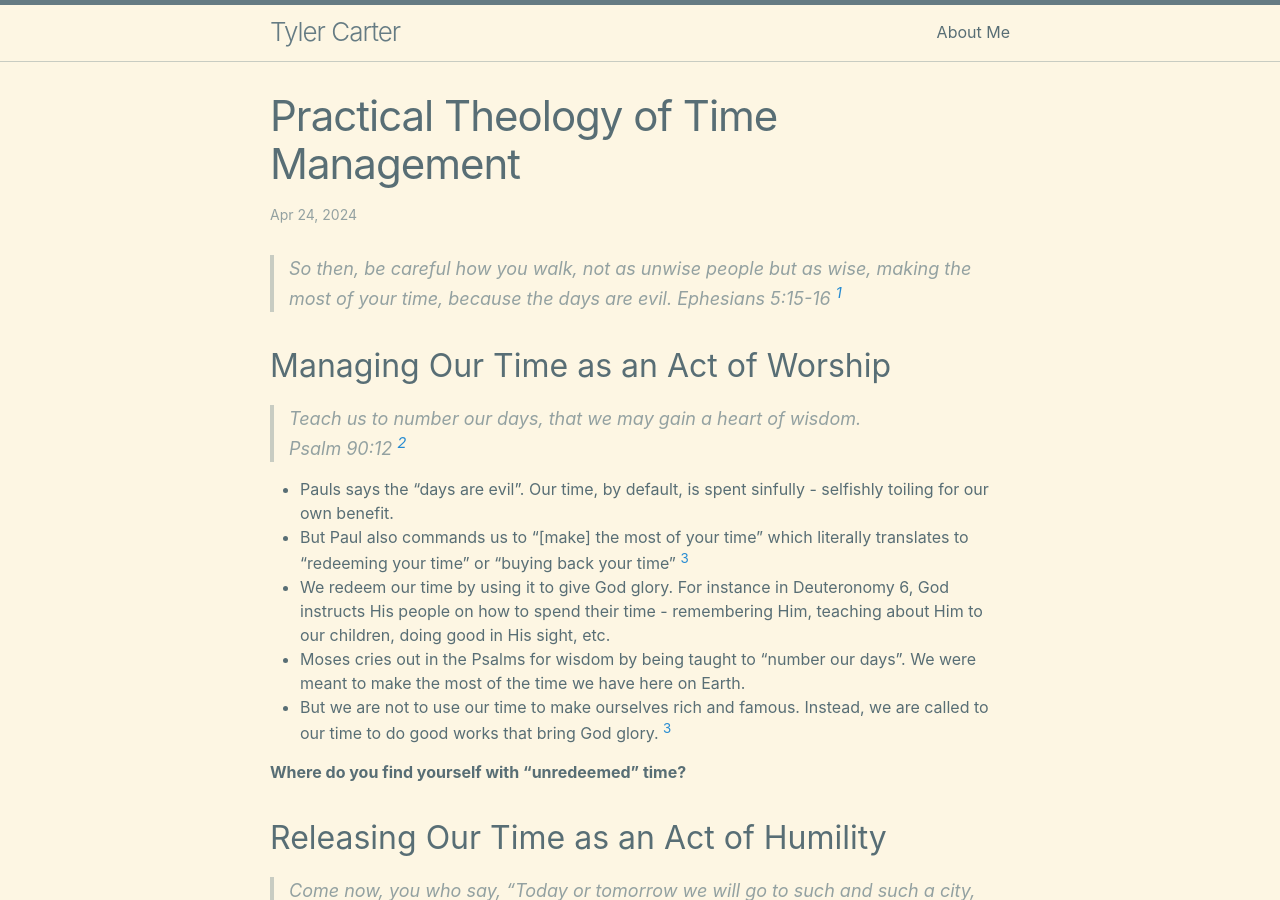
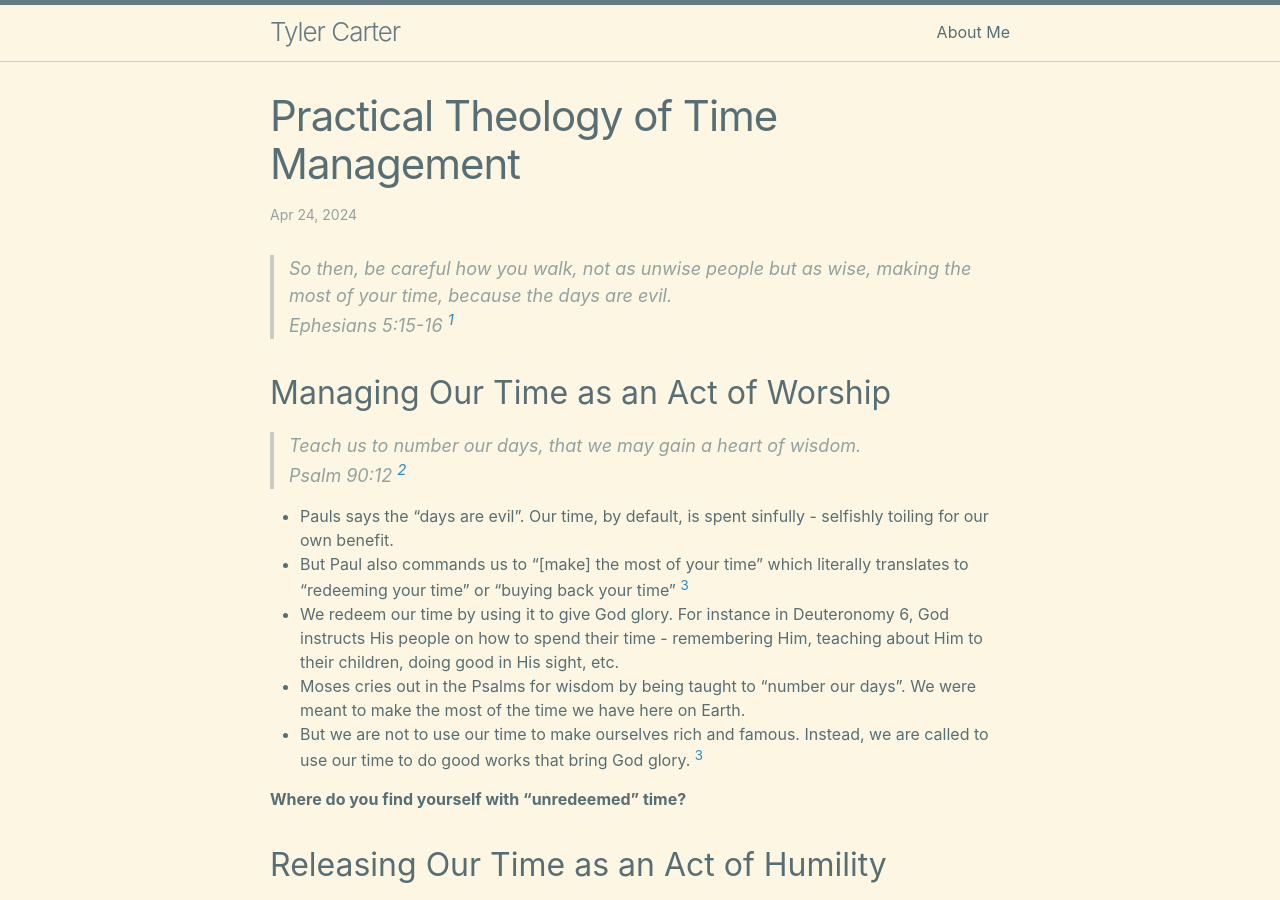
Before and after one commit to tylerhcarter/tylerhcarter.github.io, a Jekyll site: the page built from _posts/2024-04-24-time-theology.md, in a window 1280 px wide and 900 px high. Built offline with Jekyll 4.4.1, drawn with Linux system fonts in a browser that asks for light colours.

Commit message:
Fix typos

```diff
--- a/_posts/2024-04-24-time-theology.md
+++ b/_posts/2024-04-24-time-theology.md
@@ -14,9 +14,9 @@
 
 * Pauls says the "days are evil". Our time, by default, is spent sinfully - selfishly toiling for our own benefit.
 * But Paul also commands us to "\[make\] the most of your time" which literally translates to "redeeming your time" or "buying back your time" [^3]
-* We redeem our time by using it to give God glory. For instance in Deuteronomy 6, God instructs His people on how to spend their time - remembering Him, teaching about Him to our children, doing good in His sight, etc.
+* We redeem our time by using it to give God glory. For instance in Deuteronomy 6, God instructs His people on how to spend their time - remembering Him, teaching about Him to their children, doing good in His sight, etc.
 * Moses cries out in the Psalms for wisdom by being taught to "number our days". We were meant to make the most of the time we have here on Earth.
-* But we are not to use our time to make ourselves rich and famous. Instead, we are called to our time to do good works that bring God glory. [^3]
+* But we are not to use our time to make ourselves rich and famous. Instead, we are called to use our time to do good works that bring God glory. [^3]
 
 **Where do you find yourself with "unredeemed" time?**
 
```
